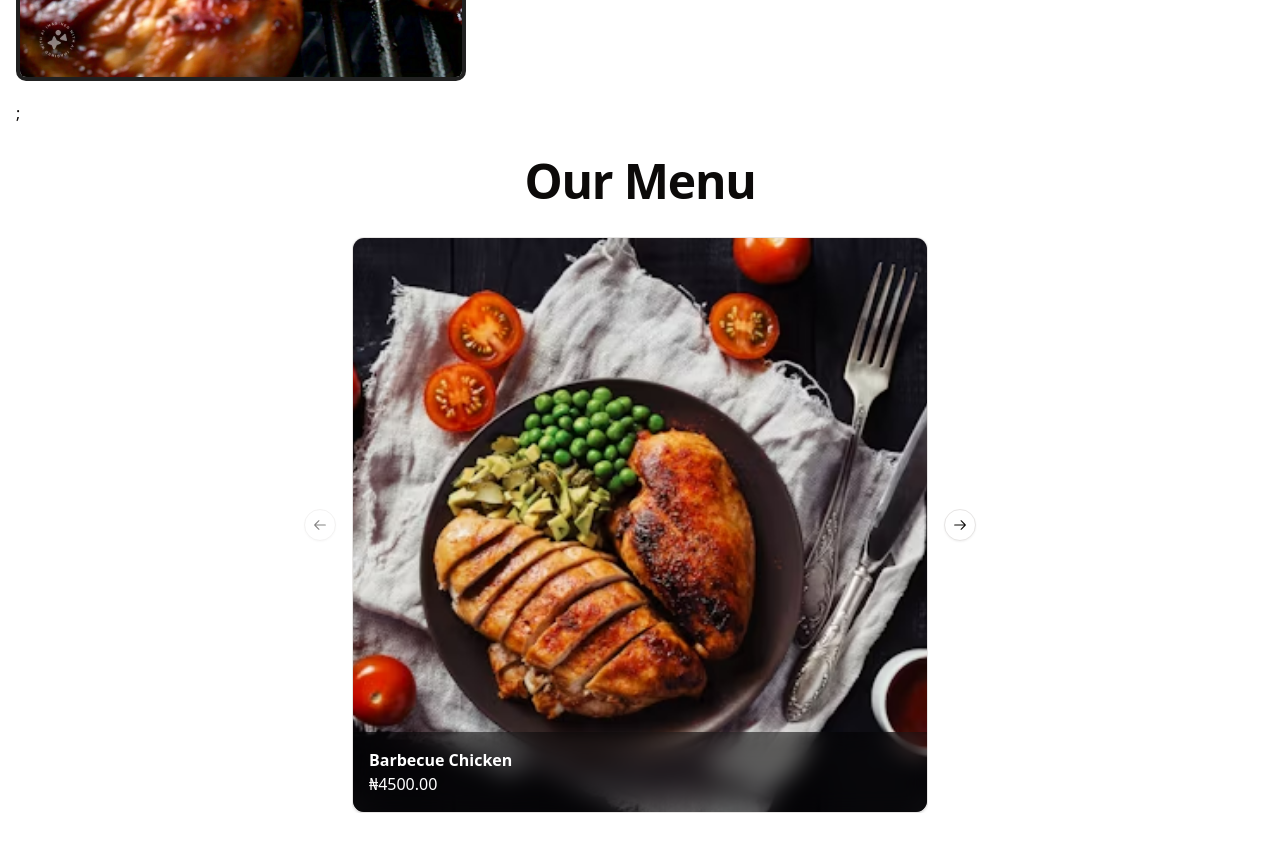
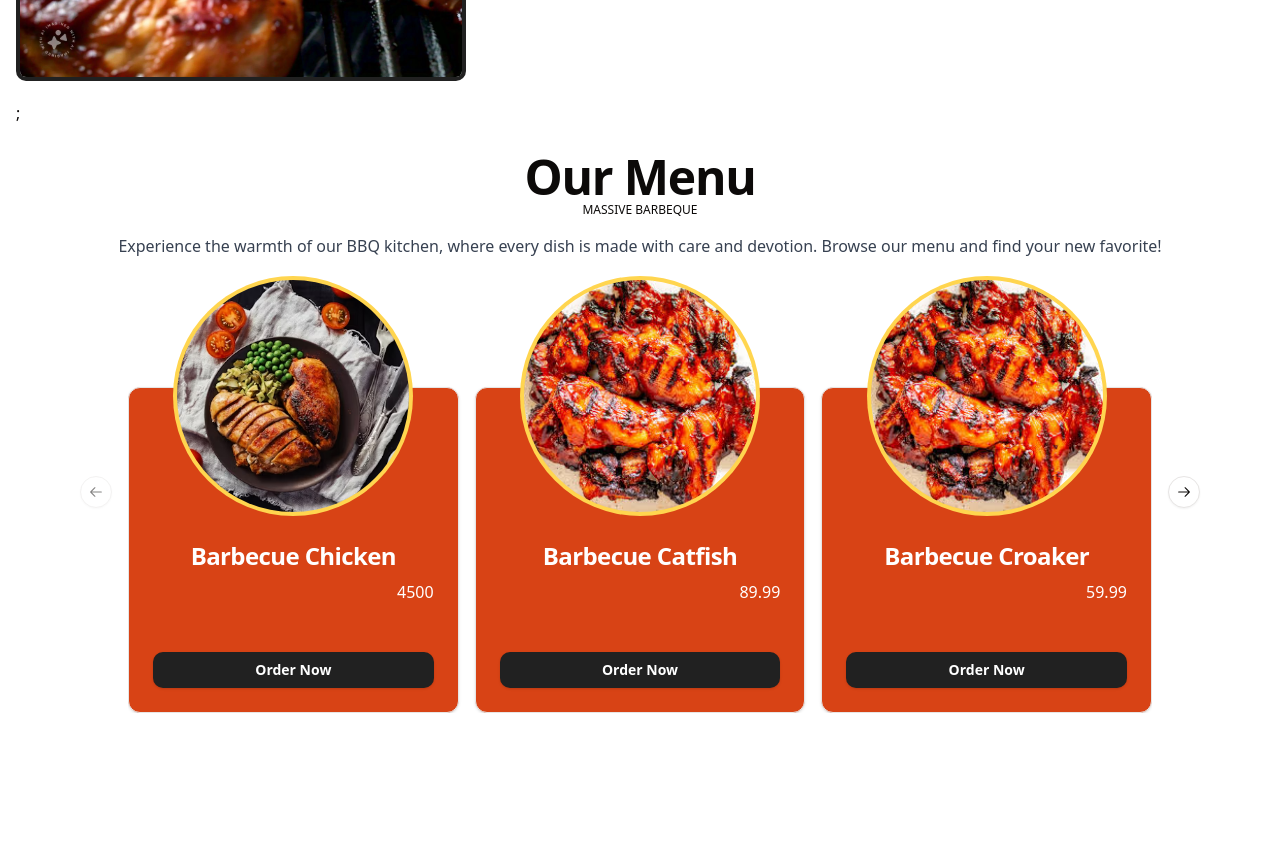
Before and after one commit to christianokuru/Massive-BarbeQ, a Next.js app: page / in a window 1280 px wide. Shown: the part 600-1452 px from the top of the page. After the commit the page ends 1329 px from the top, so only its background shows below. Built offline with nearby package versions, Linux system fonts and the light colour scheme.

Commit message:
Re-designed the menu secion to improve user experience

```diff
--- a/app/component/Menu.tsx
+++ b/app/component/Menu.tsx
@@ -1,39 +1,72 @@
-import { Card, CardContent } from "@/components/ui/card"
+import { Card, CardContent, CardHeader, CardTitle } from "@/components/ui/card";
 import {
   Carousel,
   CarouselContent,
   CarouselItem,
   CarouselNext,
   CarouselPrevious,
-} from "@/components/ui/carousel"
-import Image from "next/image"
-import Products from "@/app/component/MenuPics"
+} from "@/components/ui/carousel";
+import Image from "next/image";
+import Products from "@/app/component/MenuPics";
+import { Button } from "@/components/ui/button";
 
-export default function Component() {
+export default function Menu() {
   return (
-    <div className="container mx-auto px-4 py-8">
-      <h1 className="text-center scroll-m-20 text-4xl font-bold tracking-tight lg:text-5xl mb-8">Our Menu</h1>
-      <Carousel className="w-full max-w-xs sm:max-w-sm md:max-w-md lg:max-w-lg xl:max-w-xl mx-auto">
+    <div className="container mx-auto px-4">
+      <h1 className="text-center scroll-m-20 text-4xl font-bold tracking-tight lg:text-5xl mb-[15px]  pt-7">Our Menu</h1>
+      <p className="leading-7 [&:not(:first-child)] text-center text-xs mt-[-20px] mb-2 ">MASSIVE BARBEQUE</p>
+      <p className="leading-7 [&:not(:first-child)]:mt-0 text-center text-gray-700 pb-3">Experience the warmth of our BBQ kitchen, where every dish is made with care and devotion. Browse our menu and find your new favorite!</p>
+      <Carousel className="w-full max-w-5xl mx-auto">
         <CarouselContent>
           {Products.map((product, index) => (
-            <CarouselItem key={index}>
-              <Card className="overflow-hidden">
-                <CardContent className="p-0">
-                  <div className="relative aspect-square">
+            <CarouselItem key={index} className="md:basis-1/2 lg:basis-1/3">
+              <div className="pt-[115px] h-full">
+                <Card className="relative bg-[#D84315] text-white h-full pt-16 flex flex-col">
+                  <div className="absolute top-2 left-1/2 transform -translate-x-1/2 -translate-y-1/2 w-60 h-60 rounded-full bg-[#FFD54F] p-1">
+                    <div className="w-full h-full rounded-full overflow-hidden">
                       <Image
                         src={product.picture}
                         alt={product.name}
-                      fill
-                      sizes="(max-width: 768px) 100vw, (max-width: 1200px) 50vw, 33vw"
-                      className="object-cover"
+                        width={128}
+                        height={128}
+                        className="object-cover w-full h-full"
                       />
-                    <div className="absolute bottom-0 left-0 right-0 p-4 bg-black bg-opacity-50 backdrop-blur-md">
-                      <h3 className="text-white font-semibold truncate">{product.name}</h3>
-                      <p className="text-white">₦{product.price.toFixed(2)}</p>
                     </div>
+                  </div>
+                  <CardHeader className="pb-2">
+                    <CardTitle className="text-2xl font-bold text-center pt-16">
+                      {product.name}
+                    </CardTitle>
+                  </CardHeader>
+                  <CardContent className="flex-grow flex flex-col">
+                    <div className="space-y-2 flex-grow">
+                      <div className="flex justify-between">
+                        <p>{product.prop}</p>
+                        <p>{product.price}</p>
+                      </div>
+                      <div className="flex justify-between">
+                        <p>{product.prop2}</p>
+                        <p>{product.price2}</p>
+                      </div>
+                      <div className="flex justify-between">
+                        <p>{product.prop3}</p>
+                        <p>{product.price3}</p>
+                      </div>
+                      <div className="flex justify-between">
+                        <p>{product.prop4}</p>
+                        <p>{product.price4}</p>
+                      </div>
+                      <div className="flex justify-between">
+                        <p>{product.prop5}</p>
+                        <p>{product.price5}</p>
+                      </div>
+                    </div>
+                    <div className="mt-auto pt-4">
+                      <Button className="w-full bg-[#212121] text-white font-semibold" variant={"default"}>Order Now</Button>
                     </div>
                   </CardContent>
                 </Card>
+              </div>
             </CarouselItem>
           ))}
         </CarouselContent>
@@ -41,5 +74,5 @@ export default function Component() {
         <CarouselNext />
       </Carousel>
     </div>
-  )
+  );
 }
```
Lines whose indentation alone changed are shown as unchanged.
